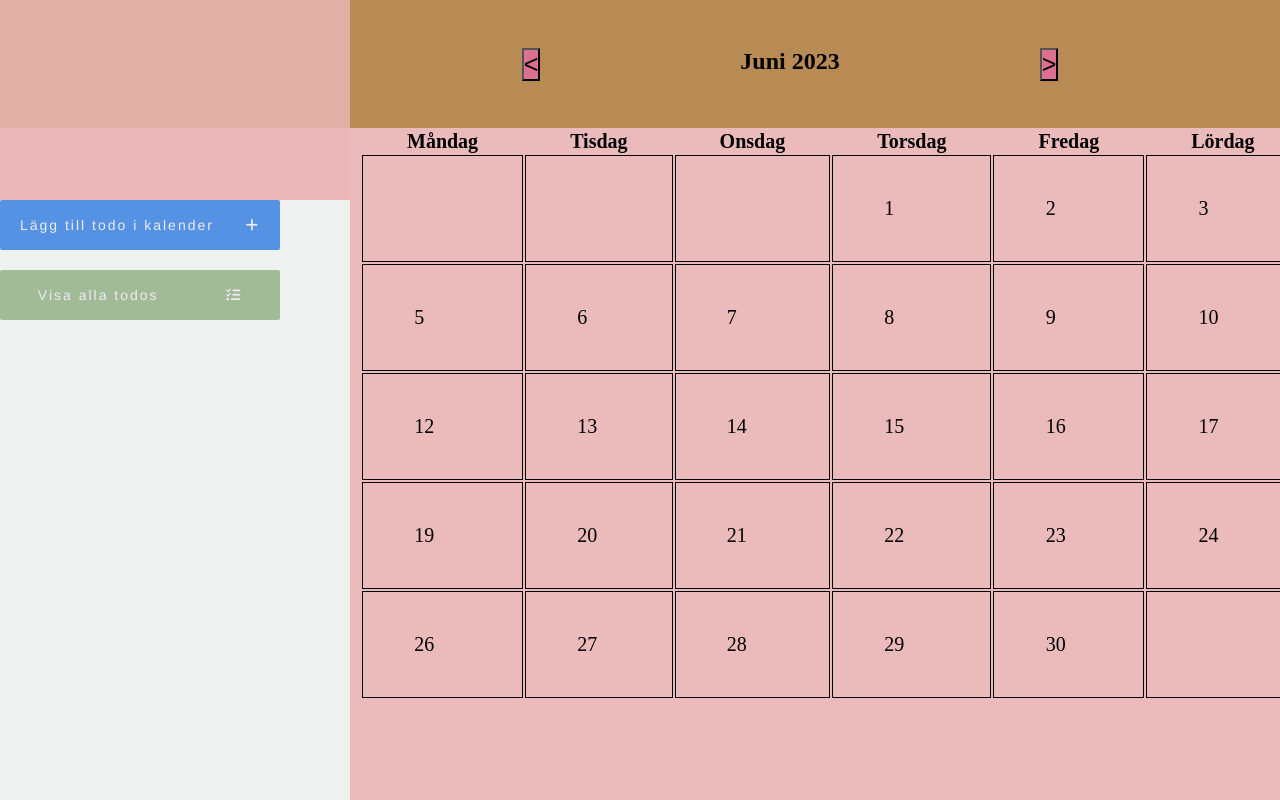
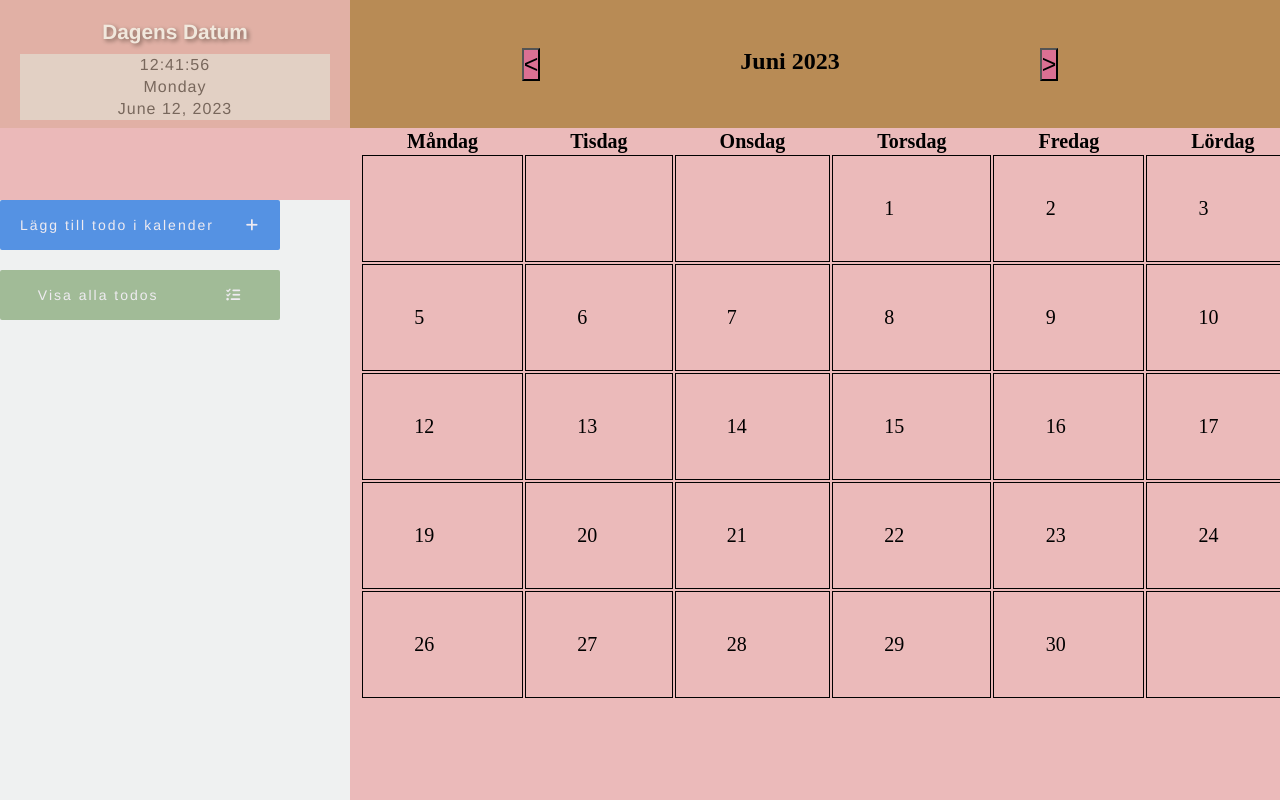
Before and after one commit to Radagastno1/onlinecalendar, a plain HTML site: page public/index.html in a window 1280 px wide. Shown: the top 800 px of the page. Drawn offline with Linux system fonts and the light colour scheme.

Commit message:
Created today.js and functions

```diff
--- a/public/aside.css
+++ b/public/aside.css
@@ -91,3 +91,40 @@ aside {
 #show-todos-btn {
     background-color: darkseagreen;
 }
+
+.today-aside {
+    display: flex;
+    flex-direction: column;
+    position: fixed;
+    top: 0;
+    left: 0;
+    display: flexbox;
+    height: 200px;
+    width: 350px;
+    padding: 20px;
+    box-sizing: border-box;
+    font-family: "Helvetica", Arial, sans-serif;
+    color: #ffffff;
+  }
+
+  .today-aside h3 {
+    text-align: center;
+    margin-bottom: 10px;
+    font-size: 1.3rem;
+    color: #ffffff;
+    text-shadow: 2px 2px 4px rgba(0, 0, 0, 0.5);
+  }
+
+  .today-aside p {
+    background-color: rgb(238, 236, 234);
+    opacity: 0.8;
+    font-family: "Helvetica", Arial, sans-serif;
+    color: #484848;
+    text-align: center;
+    font-size: 16px;
+    font-weight: 400;
+    letter-spacing: 1px;
+    padding-top: 2px;
+    padding-bottom: 2px;
+    margin: 0;
+  }
--- a/public/index.html
+++ b/public/index.html
@@ -8,7 +8,6 @@
   <title>Document</title>
   <script type="module" src="main.js"></script>
   <script src="calendar.js"></script>
-  <script src="today.js"></script>
   <script src="todo.js"></script>
   <link rel="stylesheet" href="header.css">
   <link rel="stylesheet" href="main.css">
@@ -30,8 +29,13 @@
   <aside>
 
     <div class="today-aside">
+      <h3>Dagens Datum</h3>
+      <p id="time"></p>
+      <p id="day"></p>
+      <p id="date"></p>
+    </div>
 
-    </div>
+
 
     <div class="todo-aside">
 
@@ -137,7 +141,6 @@
     </div>
 
   </main>
-
 </body>
 
 </html>
--- a/public/main.js
+++ b/public/main.js
@@ -2,6 +2,8 @@ import { addEventListeners } from './todo.js';
 import { showAddTodoForm } from './todo.js';
 import { showListOfTodos } from './todo.js';
 import { renderTodoList } from './todo.js';
+import { presentDateAndTime } from './today.js';
+import { updateClock } from './today.js';
 
 document.addEventListener('DOMContentLoaded', main);
 
@@ -10,4 +12,6 @@ function main() {
   showAddTodoForm();
   renderTodoList();
   showListOfTodos();
+  presentDateAndTime();
+  updateClock();
 }
--- a/public/today.js
+++ b/public/today.js
@@ -0,0 +1,35 @@
+export function presentDateAndTime() {
+    var newDate = new Date();
+
+    var options = {
+      hour: 'numeric',
+      minute: 'numeric',
+      second: 'numeric',
+      hour12: false
+    };
+
+    var dateTimeFormatter = new Intl.DateTimeFormat(undefined, options);
+    var dateTime = dateTimeFormatter.format(newDate);
+    var day = newDate.toLocaleDateString(undefined, { weekday: 'long' });
+    var capitalizedDay = day.charAt(0).toUpperCase() + day.slice(1); // Första bokstaven stor
+    var date = newDate.toLocaleDateString(undefined, { year: 'numeric', month: 'long', day: 'numeric' });
+
+    return {
+      time: dateTime,
+      day: capitalizedDay,
+      date: date
+    };
+  }
+
+  export function updateClock() {
+    var dateTime = presentDateAndTime();
+    document.getElementById('time').textContent = dateTime.time;
+    document.getElementById('day').textContent = dateTime.day;
+    document.getElementById('date').textContent = dateTime.date;
+  }
+
+  // Uppdatera klockan varje sekund
+  setInterval(updateClock, 1000);
+
+  // Uppdatera klockan direkt vid laddning av sidan
+  updateClock();
```
